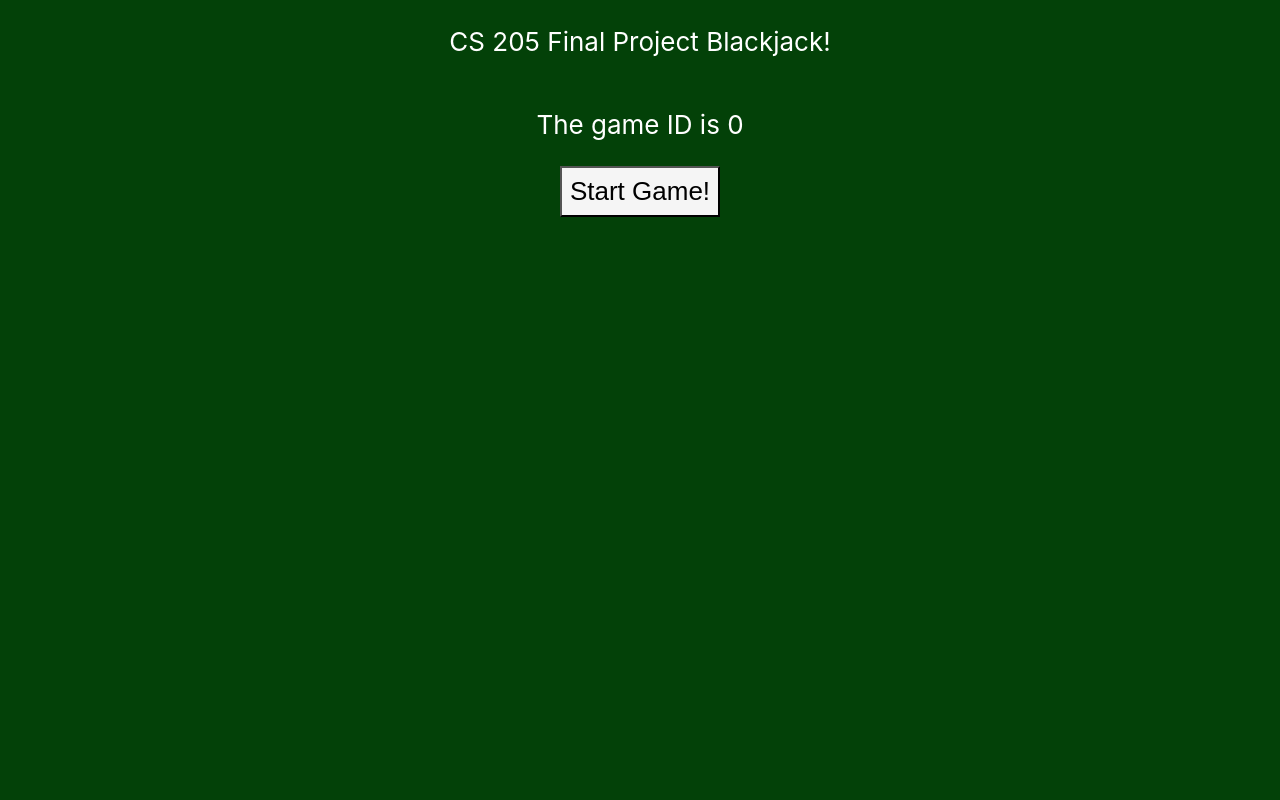
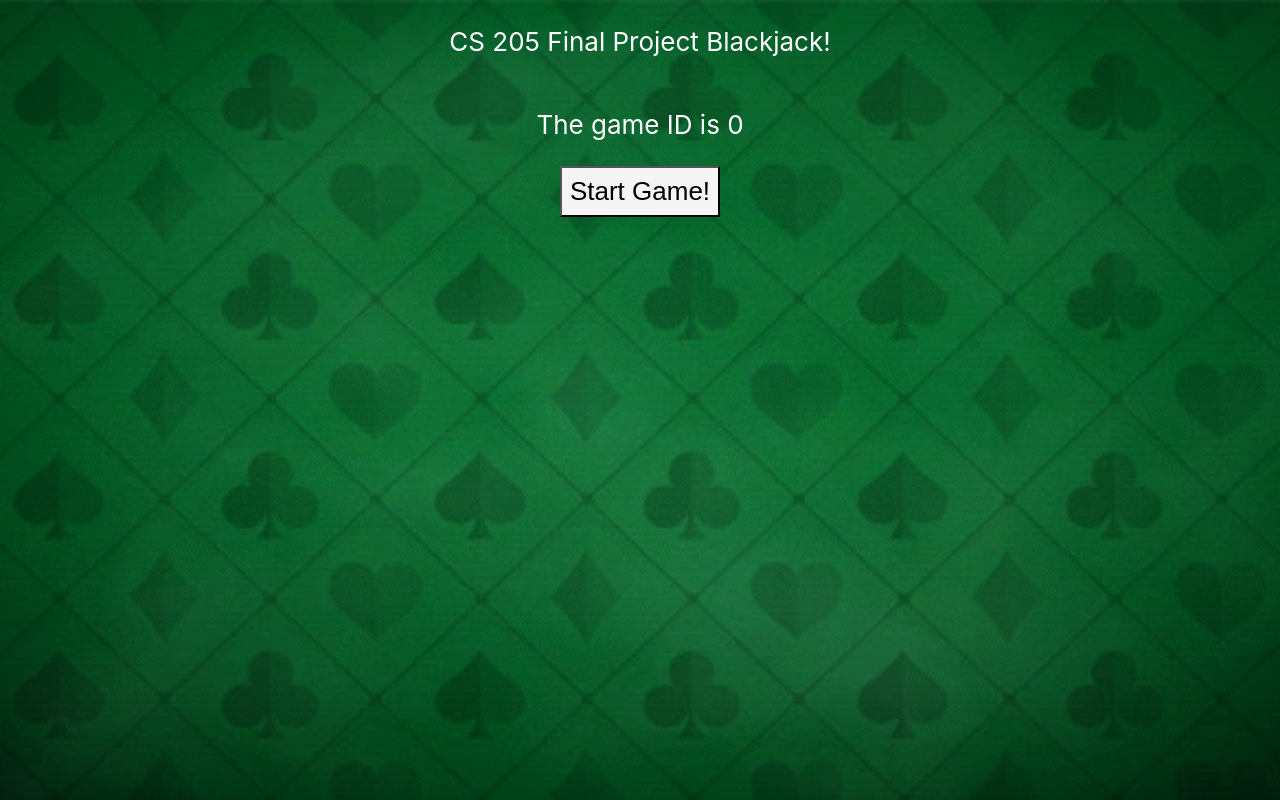
Before and after one commit to claykaufmann/blackjack, a React (Create React App) app in the folder frontend/: page / in a window 1280 px wide. Built offline with nearby package versions, Linux system fonts and the light colour scheme.

Commit message:
Changed background and fixed button spacing

```diff
--- a/frontend/src/App.css
+++ b/frontend/src/App.css
@@ -1,5 +1,9 @@
 .App {
   align-items: center;
+  background-image: url("pokerTableBackground.png");
+  background-size: cover;
+  background-repeat: no-repeat;
+  background-position: center center;
   background-color: #034108;
   min-height: 100vh;
   display: flex;
@@ -83,9 +87,12 @@
   background-color: whitesmoke;
   align-items: center;
   border-radius: 5px;
-  margin: 2em;
-  padding-left: 0.6em;
-  padding-right: 0.6em;
+  margin-top: 0.2em;
+  margin-bottom: 0.2em;
+  margin-left: 2em;
+  margin-right: 1em;
+  padding-left: 0.7em;
+  padding-right: 0.7em;
 }
 
 .HitStayButtons:hover {
```
Also changed, not shown: frontend/src/pokerTableBackground.png (added).
